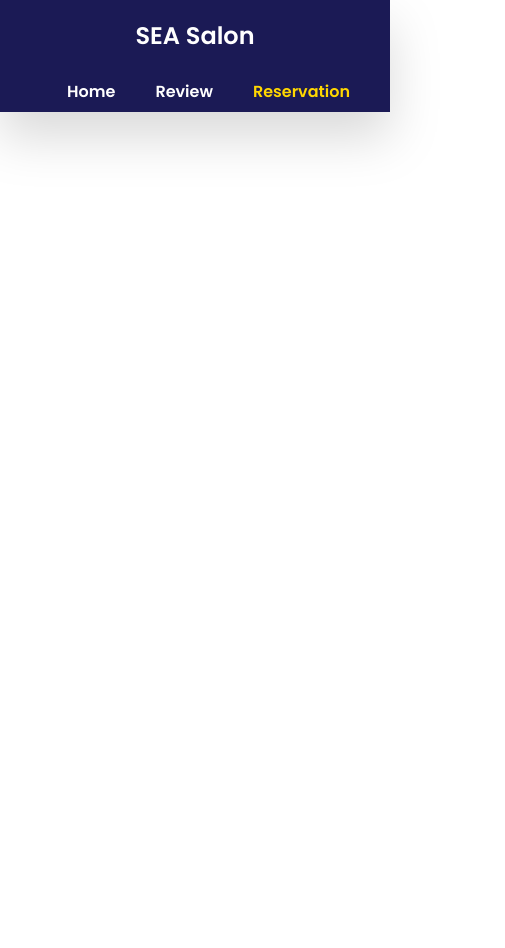
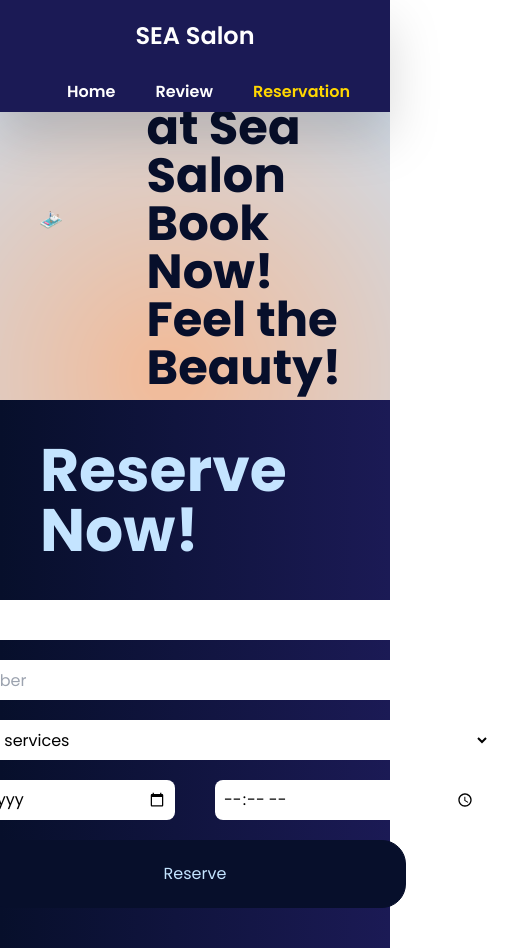
Before and after one commit to williamtheodoruswijaya/SEA-Salon, a React (Vite) app: page /reservation in a window 390 px wide. Shown: the whole page, 505 px wide, since content can reach past the window. Before the commit the page ends 844 px from the top, so only its background shows below. Built offline with nearby package versions, Linux system fonts and the light colour scheme.

Commit message:
Reservation Complete +5pts

```diff
--- a/src/pages/Reservation.jsx
+++ b/src/pages/Reservation.jsx
@@ -1,6 +1,28 @@
 import Navbar from "../components/Navbar";
+import reservation from "../assets/reservation.png";
+import { useState } from "react";
 
 function Reservation() {
+  const [fullName, setFullName] = useState("");
+  const [phoneNumber, setPhoneNumber] = useState("");
+  const [service, setService] = useState("");
+  const [date, setDate] = useState("");
+  const [time, setTime] = useState("");
+
+  const submitReservation = () => {
+    if (
+      fullName === "" ||
+      phoneNumber === "" ||
+      service === "" ||
+      date === "" ||
+      time === ""
+    ) {
+      alert("Please fill up all the fields");
+    } else {
+      alert("Reservation Successful!");
+    }
+  };
+
   return (
     <>
       <link rel="preconnect" href="https://fonts.googleapis.com" />
@@ -10,7 +32,88 @@ function Reservation() {
         rel="stylesheet"
       ></link>
       <Navbar />
-      <div className="bg-[url('./assets/dashboard-background.png')] w-full h-auto"></div>
+      <div className="bg-[url('./assets/dashboard-background.png')] w-full h-auto">
+        <div className="flex flex-row items-center justify-center">
+          <div className="ml-10 mt-10 md:mt-[10vh]">
+            <img
+              src={reservation}
+              alt="salon_dashboard"
+              className="w-1/3 md:w-[90vh] h-auto"
+            />
+          </div>
+          <div className="mx-10 my-2">
+            <h1 className="text-5xl font-bold text-primary">
+              Pamper Yourself at Sea Salon <br></br>Book Now! Feel the Beauty!
+            </h1>
+          </div>
+        </div>
+        <div className="flex flex-col items-center justify-center bg-gradient-to-r from-primary to-secondary w-full h-auto ">
+          <h1 className="text-6xl font-bold text-background mx-10 my-10">
+            Reserve Now!
+          </h1>
+          <div className=" pb-5 flex">
+            <input
+              value={fullName}
+              onChange={(e) => setFullName(e.target.value)}
+              type="text"
+              placeholder="Full Name"
+              className="bg-white text-black rounded-lg min-w-[70vh] h-10 px-2"
+            />
+          </div>
+          <div className="pb-5 flex">
+            <input
+              value={phoneNumber}
+              onChange={(e) => setPhoneNumber(e.target.value)}
+              type="number"
+              placeholder="Phone Number"
+              className="bg-white text-black rounded-lg min-w-[70vh] h-10 px-2"
+            />
+          </div>
+          <div className="pb-5 flex">
+            <select
+              value={service}
+              onChange={(e) => setService(e.target.value)}
+              className="bg-white text-black rounded-lg min-w-[70vh] h-10 px-2"
+            >
+              <option value="">Select your services</option>
+              <option value="Haircut and Styling">Haircut and Styling</option>
+              <option value="Manicure and Pedicure">
+                Manicure and Pedicure
+              </option>
+              <option value="Facial Treatments">Facial Treatments</option>
+            </select>
+          </div>
+          <div className="flex flex-row">
+            <div className="pb-5 flex px-5">
+              <input
+                type="date"
+                value={date}
+                onChange={(e) => setDate(e.target.value)}
+                placeholder="Date"
+                className="bg-white text-black rounded-lg min-w-[32vh] h-10 px-2"
+              />
+            </div>
+            <div className="pb-5 flex px-5">
+              <input
+                type="time"
+                value={time}
+                onChange={(e) => setTime(e.target.value)}
+                placeholder="Time"
+                className="bg-white text-black rounded-lg min-w-[32vh] h-10 px-2"
+              />
+            </div>
+          </div>
+          {/* End of reservation forms */}
+          <div className="flex flex-row mb-10">
+            <button
+              className="bg-primary text-background rounded-3xl min-h-[8vh] px-5 mx-5 min-w-[50vh] border border-primary hover:border-tertiary transition duration-300 ease-in-out"
+              onClick={submitReservation}
+            >
+              Reserve
+            </button>
+          </div>
+        </div>
+      </div>
     </>
   );
 }
--- a/src/pages/Review.jsx
+++ b/src/pages/Review.jsx
@@ -5,13 +5,11 @@ import star_off from "../assets/star_off.png";
 import { useState } from "react";
 
 function Review() {
-  const [firstName, setFirstName] = useState("");
-  const [lastName, setLastName] = useState("");
   const [comments, setComments] = useState("");
   const [rating, setRating] = useState(0);
   const [hoverRating, setHoverRating] = useState(0);
   const submitReview = () => {
-    console.log(firstName, lastName, rating, comments);
+    console.log(rating, comments);
   };
   return (
     <>
@@ -32,26 +30,6 @@ function Review() {
               {" "}
               Your feedback is valuable to us.
             </p>
-            <div className="flex flex-row">
-              <div className="min-w-[20vh] mt-10 ml-10">
-                <input
-                  value={firstName}
-                  type="text"
-                  onChange={(e) => setFirstName(e.target.value)}
-                  placeholder="First Name"
-                  className="p-3 rounded-xl bg-white text-black min-w-90"
-                />
-              </div>
-              <div className=" min-w-[20vh] mt-10 ml-10">
-                <input
-                  value={lastName}
-                  type="text"
-                  onChange={(e) => setLastName(e.target.value)}
-                  placeholder="Last Name"
-                  className="p-3 rounded-xl bg-white text-black min-w-90"
-                />
-              </div>
-            </div>
             <div className="flex">
               <button
                 onClick={() => setRating(1)}
@@ -124,7 +102,7 @@ function Review() {
             </div>
             <button
               onClick={submitReview}
-              className="bg-secondary hover:bg-tertiary rounded-xl p-3 ml-10 min-w-[40vh] min-h-[7vh] text-white"
+              className="bg-secondary hover:bg-tertiary transition duration-300 ease-in-out rounded-xl p-3 ml-10 min-w-[40vh] min-h-[7vh] text-white"
             >
               Submit
             </button>
```
Also changed, not shown: src/assets/reservation-background.png (added), src/assets/reservation.png (added).
